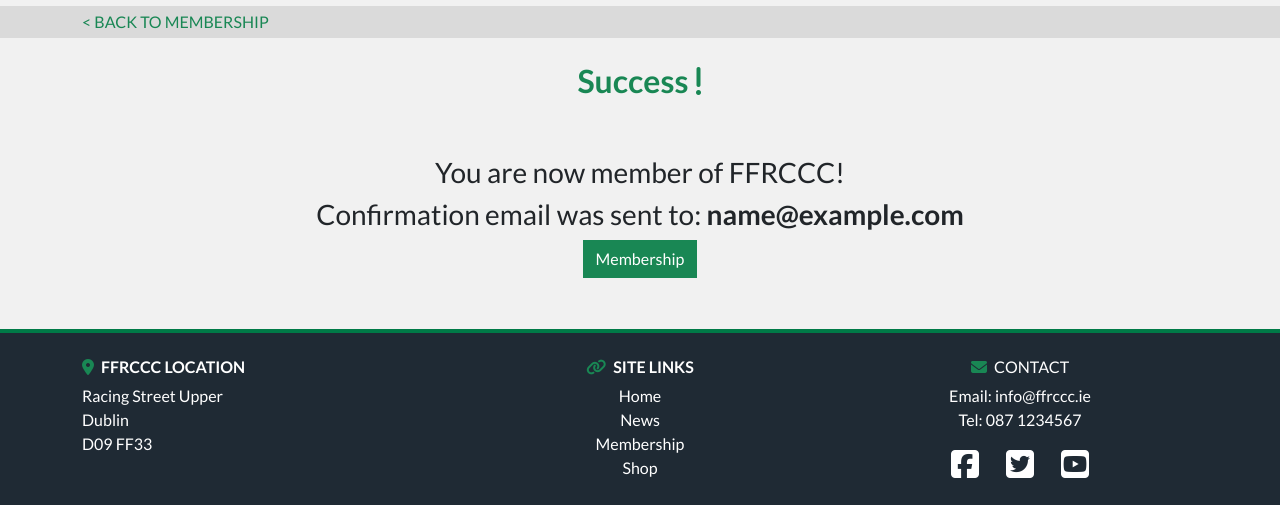
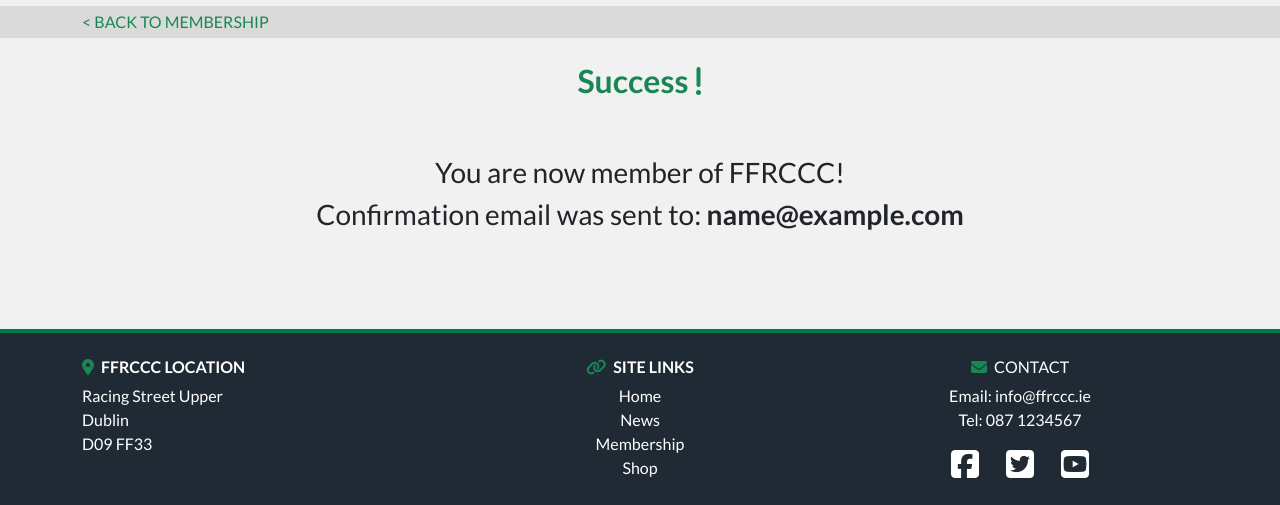
Before and after one commit to zokam1411/milestone-project-4, a Django app: page /membership/success/ in a window 1280 px wide. Shown: the part 262-767 px from the top of the page. Run offline with Django 3.2, Linux system fonts and the light colour scheme; the visitor is signed in with stand-in values (Sample User, id 1); data comes from the database, SQL or seed files in the repository; parts of the project's set-up code (start-up, migrations or seed data) failed here and were passed over; some libraries are stand-ins or nearby versions.

Commit message:
Remove membership button and add display email the confirmation was send

```diff
--- a/membership/templates/membership/success.html
+++ b/membership/templates/membership/success.html
@@ -47,7 +47,6 @@
         <div class="col-12 text-center">
             <h3 class="mb-2">You are now member of FFRCCC!</h3>
             <h3>Confirmation email was sent to: <strong>{{request.user.email}}</strong></h3>
-            <a href="{% url 'membership' %}" class="btn btn-success rounded-0">Membership</a>
         </div>
     </div>
 </div>
```
